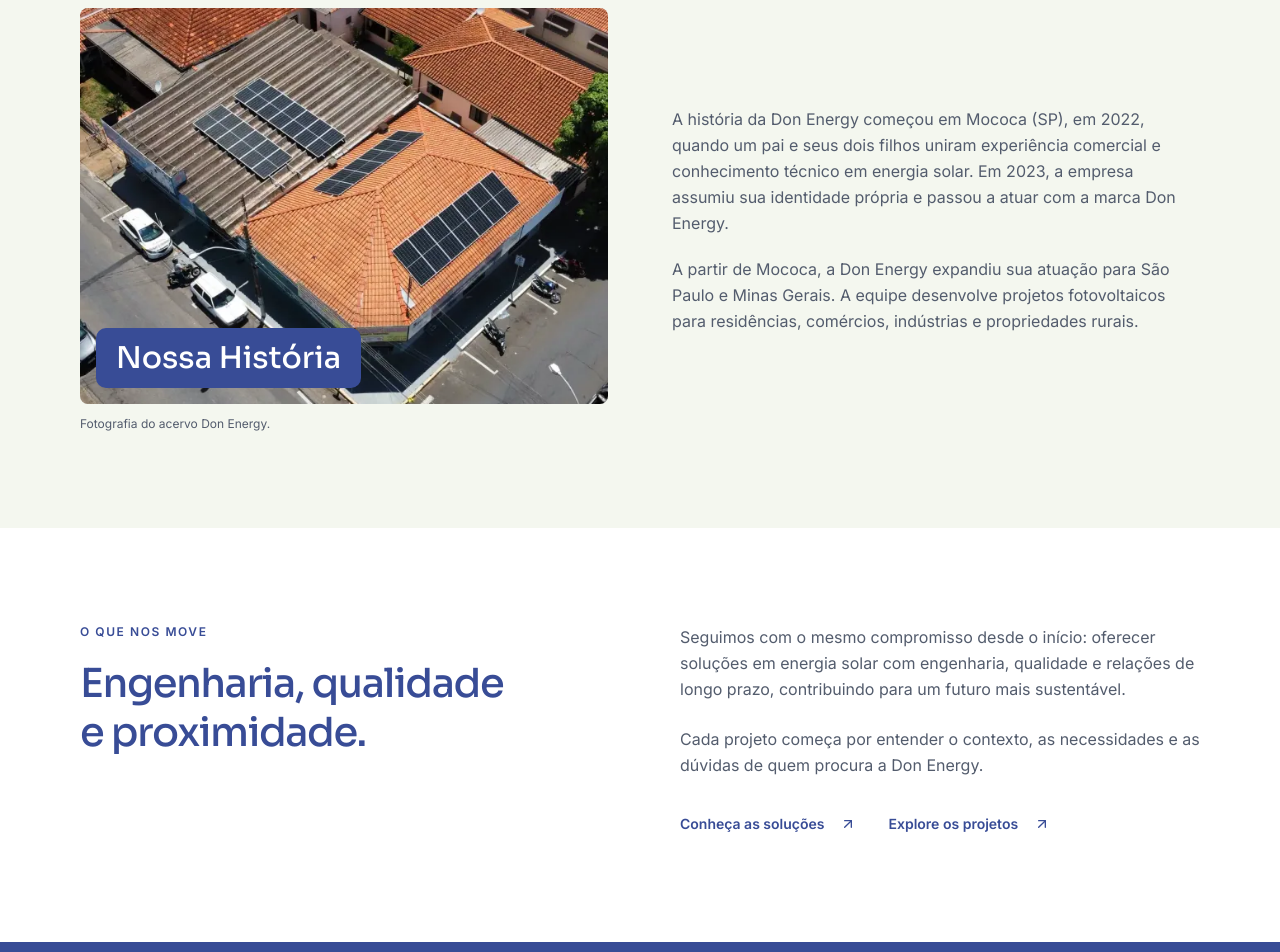
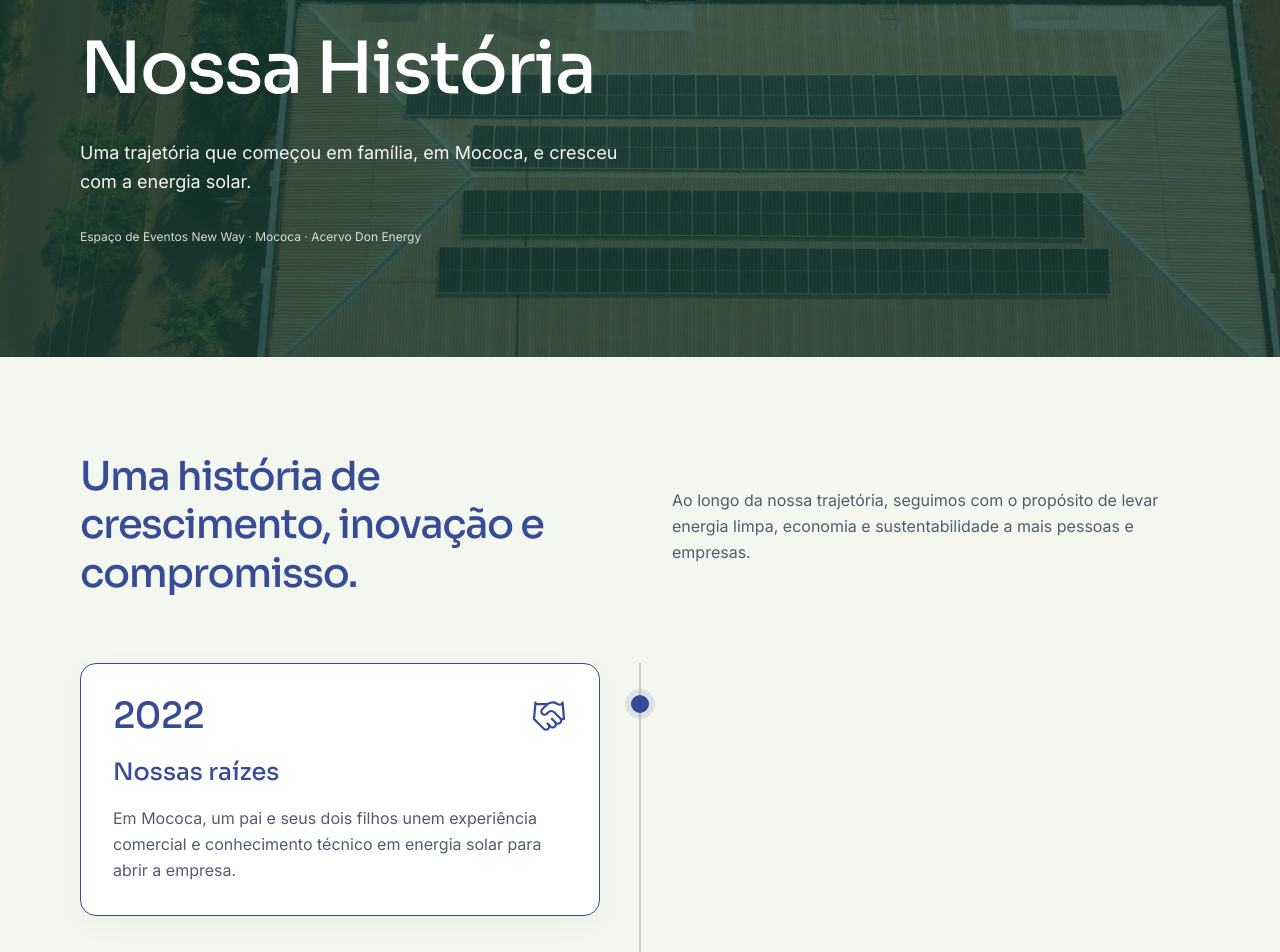
Before and after one commit to JoaoVictorCologi/don-energy, a Next.js app: page /nossa-historia in a window 1280 px wide. Shown: the part 160-1112 px from the top of the page. Built offline with nearby package versions, Linux system fonts and the light colour scheme.

Commit message:
Reconstrói Nossa História com abertura fotográfica e linha do tempo

```diff
--- a/app/globals.css
+++ b/app/globals.css
@@ -258,3 +258,25 @@ body {
 @media (min-width:1280px) {
   .hero-r3-overlay { background: linear-gradient(90deg, rgba(23,59,49,.78) 0%, rgba(23,59,49,.68) 40%, rgba(23,59,49,.12) 100%); }
 }
+
+/* A linha do tempo permanece visível antes da melhoria por JavaScript. */
+.historia-trilho { position: relative; margin-top: 4rem; }
+.historia-trilho::before { content: ""; position: absolute; top: 0; bottom: 0; left: 10px; width: 2px; background: #c9d3c2; }
+.historia-marco { position: relative; padding: 0 0 2.5rem 2.75rem; }
+.historia-ponto { position: absolute; z-index: 1; left: 2px; top: 2rem; width: 18px; height: 18px; border: 3px solid #384c96; border-radius: 50%; background: white; transition: background-color 400ms, box-shadow 400ms; }
+.historia-cartao { border: 1px solid #d5dbd0; border-radius: 1rem; background: white; padding: 1.5rem; transition: border-color 400ms, box-shadow 400ms; }
+.historia-marco[data-ativo="true"] .historia-ponto { background: #384c96; box-shadow: 0 0 0 6px #384c9620; }
+.historia-marco[data-ativo="true"] .historia-cartao { border-color: #384c96; box-shadow: 0 8px 28px #1824470a; }
+@keyframes historia-entrada { from { opacity: .25; transform: translateY(16px); } to { opacity: 1; transform: none; } }
+.historia-entrada .historia-cartao { animation: historia-entrada 500ms ease-out both; }
+@media (min-width: 768px) {
+  .historia-trilho::before { left: calc(50% - 1px); }
+  .historia-marco { display: grid; grid-template-columns: 1fr 1fr; column-gap: 5rem; padding: 0 0 3rem; }
+  .historia-marco:nth-child(even) .historia-cartao { grid-column: 2; }
+  .historia-ponto { left: calc(50% - 9px); }
+  .historia-cartao { padding: 2rem; }
+}
+@media (prefers-reduced-motion: reduce) {
+  .historia-entrada .historia-cartao { animation: none; }
+  .historia-ponto, .historia-cartao { transition: none; }
+}
--- a/app/nossa-historia/page.tsx
+++ b/app/nossa-historia/page.tsx
@@ -1,9 +1,9 @@
-import { ArrowUpRight } from "lucide-react";
+import { ArrowUpRight, Handshake, Award, TrendingUp, Sun } from "lucide-react";
 import type { Metadata } from "next";
 import Link from "next/link";
-import { institucional } from "@/lib/institucional-data";
+import { institucional, marcosHistoria } from "@/lib/institucional-data";
 import { ChamadaContato } from "@/components/chamada-contato";
-import { FotoAcervo } from "@/components/foto-acervo";
+import { LinhaTempoHistoria } from "@/components/linha-tempo-historia";
 
 const description = "Conheça a trajetória familiar da Don Energy, de seu início em Mococa à atuação em São Paulo e Minas Gerais.";
 export const metadata: Metadata = {
@@ -16,20 +16,42 @@ export const metadata: Metadata = {
 export default function NossaHistoriaPage() {
   return (
     <main id="conteudo" tabIndex={-1} className="flex-1">
-      <section aria-labelledby="historia-titulo" className="site-section bg-brand-soft">
-        <div className="site-shell grid items-center gap-9 md:grid-cols-2 lg:gap-16">
-          <figure>
-            <div className="relative">
-              <FotoAcervo numero="02" loading="eager" className="aspect-[4/3]" />
-              <h1 id="historia-titulo" className="absolute inset-x-4 bottom-4 w-fit rounded-lg bg-brand-blue px-5 py-3 font-heading text-2xl font-medium text-white sm:text-3xl">
-                Nossa História
-              </h1>
-            </div>
-            <figcaption className="mt-3 text-xs text-muted-foreground">Fotografia do acervo Don Energy.</figcaption>
-          </figure>
-          <div className="space-y-5 leading-relaxed text-muted-foreground">
-            {institucional.historia.map(paragrafo => <p key={paragrafo}>{paragrafo}</p>)}
+      <section aria-labelledby="historia-titulo" className="relative isolate overflow-hidden bg-brand-forest pt-[calc(var(--header-height)+5rem)] pb-20 text-white md:pt-[calc(var(--header-height)+7rem)] md:pb-28">
+        <picture>
+          <source type="image/webp" srcSet="/obras/projetos/r1-new-way-480.webp 480w, /obras/projetos/r1-new-way-960.webp 960w, /obras/projetos/r1-new-way-1440.webp 1440w, /obras/projetos/r1-new-way-1920.webp 1920w" sizes="100vw" />
+          <img src="/obras/projetos/r1-new-way-1920.webp" width="1920" height="1080" alt="" fetchPriority="high" className="absolute inset-0 -z-20 h-full w-full object-cover object-center" />
+        </picture>
+        <div aria-hidden="true" className="absolute inset-0 -z-10 bg-brand-forest/80" />
+        <div className="site-shell">
+          <h1 id="historia-titulo" className="max-w-3xl font-heading text-5xl leading-tight font-medium tracking-tight md:text-7xl">Nossa História</h1>
+          <p className="mt-6 max-w-xl text-lg leading-relaxed text-white/95">Uma trajetória que começou em família, em Mococa, e cresceu com a energia solar.</p>
+          <p className="mt-8 text-xs text-white/80">Espaço de Eventos New Way · Mococa · Acervo Don Energy</p>
+        </div>
+      </section>
+      <section aria-labelledby="trajetoria-titulo" className="site-section bg-brand-soft">
+        <div className="site-shell">
+          <div className="grid gap-6 md:grid-cols-2 md:gap-16">
+            <h2 id="trajetoria-titulo" className="site-title">Uma história de crescimento, inovação e compromisso.</h2>
+            <p className="max-w-xl self-center leading-relaxed text-muted-foreground">Ao longo da nossa trajetória, seguimos com o propósito de levar energia limpa, economia e sustentabilidade a mais pessoas e empresas.</p>
           </div>
+          <LinhaTempoHistoria>
+            {marcosHistoria.map(({ ano, titulo, texto }, index) => {
+              const Icone = [Handshake, Award, TrendingUp, Sun][index];
+              return (
+                <li key={ano} data-marco className="historia-marco">
+                  <span aria-hidden="true" className="historia-ponto" />
+                  <article className="historia-cartao">
+                    <div className="mb-5 flex items-center justify-between gap-4">
+                      <time dateTime={ano} className="font-heading text-4xl font-medium tracking-tight text-brand-blue">{ano}</time>
+                      <Icone aria-hidden="true" className="size-9 text-brand-blue" strokeWidth={1.5} />
+                    </div>
+                    <h3 className="font-heading text-2xl leading-snug font-medium text-brand-blue">{titulo}</h3>
+                    <p className="mt-4 leading-relaxed text-muted-foreground">{texto}</p>
+                  </article>
+                </li>
+              );
+            })}
+          </LinhaTempoHistoria>
         </div>
       </section>
       <section className="site-section">
--- a/components/header.tsx
+++ b/components/header.tsx
@@ -26,7 +26,7 @@ export function Header() {
     return () => desktop.removeEventListener("change", closeOnDesktop);
   }, []);
   return (
-    <header className={pathname === "/" ? "relative z-50 -mb-[var(--header-height)] shrink-0 bg-transparent text-white" : "relative z-50 shrink-0 bg-brand-forest text-white"}>
+    <header className={(pathname === "/" || pathname === "/nossa-historia" || pathname === "/nossa-historia/") ? "relative z-50 -mb-[var(--header-height)] shrink-0 bg-transparent text-white" : "relative z-50 shrink-0 bg-brand-forest text-white"}>
       <div className="site-shell flex items-center justify-between gap-4 py-[var(--header-py)]">
         <Link href="/" aria-label="Don Energy — página inicial" className="flex min-h-11 items-center rounded-sm"><Image src="/logo/don-energy-branca.png" alt="Don Energy" width={siteConfig.logo.width} height={siteConfig.logo.height} loading="eager" className="h-[var(--header-logo-size)] w-auto object-contain" /></Link>
         <nav aria-label="Navegação principal" className="hidden items-center gap-5 text-sm lg:flex">{linksPrincipais.map(link => <a key={link.href} href={link.href} aria-current={linkAtivo(pathname,link.href)?"page":undefined} className="inline-flex min-h-11 items-center rounded-sm font-medium underline-offset-8 hover:underline aria-[current=page]:underline">{link.label}</a>)}</nav>
--- /dev/null
+++ b/components/linha-tempo-historia.tsx
@@ -0,0 +1,47 @@
+"use client";
+
+import { useEffect, useRef, type ReactNode } from "react";
+
+export function LinhaTempoHistoria({ children }: { children: ReactNode }) {
+  const lista = useRef<HTMLOListElement>(null);
+
+  useEffect(() => {
+    const area = lista.current;
+    if (!area) return;
+    const marcos = [...area.querySelectorAll<HTMLElement>("[data-marco]")];
+    const movimento = window.matchMedia("(prefers-reduced-motion: reduce)");
+
+    function atualizar() {
+      const visiveis = marcos.filter(marco => {
+        const bounds = marco.getBoundingClientRect();
+        return bounds.bottom > 0 && bounds.top < window.innerHeight;
+      });
+      const centro = window.innerHeight / 2;
+      const ativo = visiveis.sort((a, b) => {
+        const primeiro = a.getBoundingClientRect();
+        const segundo = b.getBoundingClientRect();
+        return Math.abs((primeiro.top + primeiro.bottom) / 2 - centro)
+          - Math.abs((segundo.top + segundo.bottom) / 2 - centro);
+      })[0];
+      marcos.forEach(marco => { marco.dataset.ativo = String(marco === ativo); });
+    }
+
+    const observer = new IntersectionObserver(entries => {
+      entries.forEach(entry => {
+        if (entry.isIntersecting) {
+          const marco = entry.target as HTMLElement;
+          if (!marco.dataset.visitado) {
+            marco.dataset.visitado = "true";
+            if (!movimento.matches) marco.classList.add("historia-entrada");
+          }
+        }
+      });
+      atualizar();
+    }, { threshold: [0, 0.25, 0.5, 0.75, 1] });
+
+    marcos.forEach(marco => observer.observe(marco));
+    return () => observer.disconnect();
+  }, []);
+
+  return <ol ref={lista} className="historia-trilho">{children}</ol>;
+}
--- a/lib/institucional-data.ts
+++ b/lib/institucional-data.ts
@@ -6,3 +6,10 @@ export const institucional = {
   ],
   compromisso: "Seguimos com o mesmo compromisso desde o início: oferecer soluções em energia solar com engenharia, qualidade e relações de longo prazo, contribuindo para um futuro mais sustentável.",
 } as const;
+
+export const marcosHistoria = [
+  { ano: "2022", titulo: "Nossas raízes", texto: "Em Mococa, um pai e seus dois filhos unem experiência comercial e conhecimento técnico em energia solar para abrir a empresa." },
+  { ano: "2023", titulo: "Identidade própria", texto: "Nasce a marca Don Energy. A identidade própria fortalece a autonomia da empresa para crescer, desenvolver seus processos e construir relações de confiança." },
+  { ano: "2024", titulo: "Expansão comercial", texto: "A atuação se amplia para São Paulo e Minas Gerais, levando soluções de energia solar a mais pessoas e empresas." },
+  { ano: "2025", titulo: "Consolidação da trajetória", texto: "A empresa segue desenvolvendo projetos fotovoltaicos, com engenharia, qualidade e proximidade no relacionamento com os clientes." },
+] as const;
```
